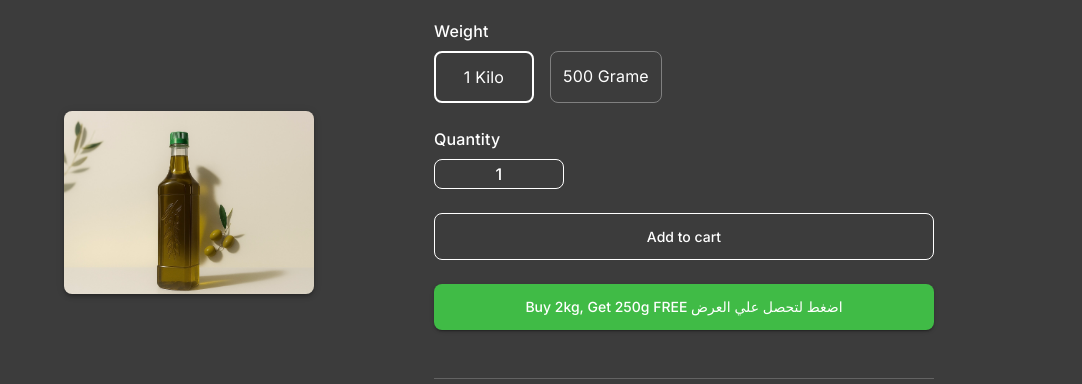
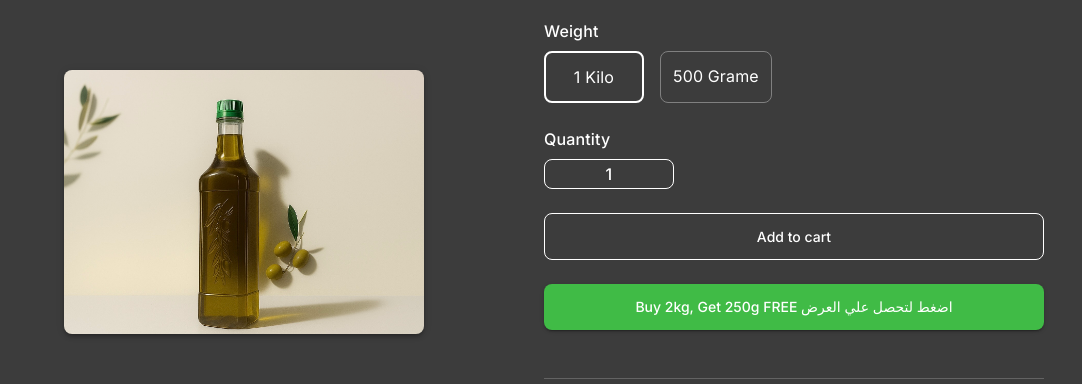
Before and after one commit to MA7-Mohamed-adel/oilolive, a React (Vite) app: page /produtdetails/1 in a window 1280 px wide. Shown: the part 239-623 px from the top of the page, without its empty margins (0-1082 px from the left). Built offline with nearby package versions, Linux system fonts and the light colour scheme; no server answers; the database is empty; some icons are missing.

Commit message:
add SweetAlert2 to project

```diff
--- a/src/components/ProductDetails.jsx
+++ b/src/components/ProductDetails.jsx
@@ -100,7 +100,7 @@ export default function ProductDetails({ product = productData }) {
                 alt="Product"
                 sx={{
                   width: "100%",
-                  maxWidth: "250px",
+                  maxWidth: "360px",
                   borderRadius: 2,
                   boxShadow: 3,
                   display: "inline-block", // Changed for better centering with textAlign
```
